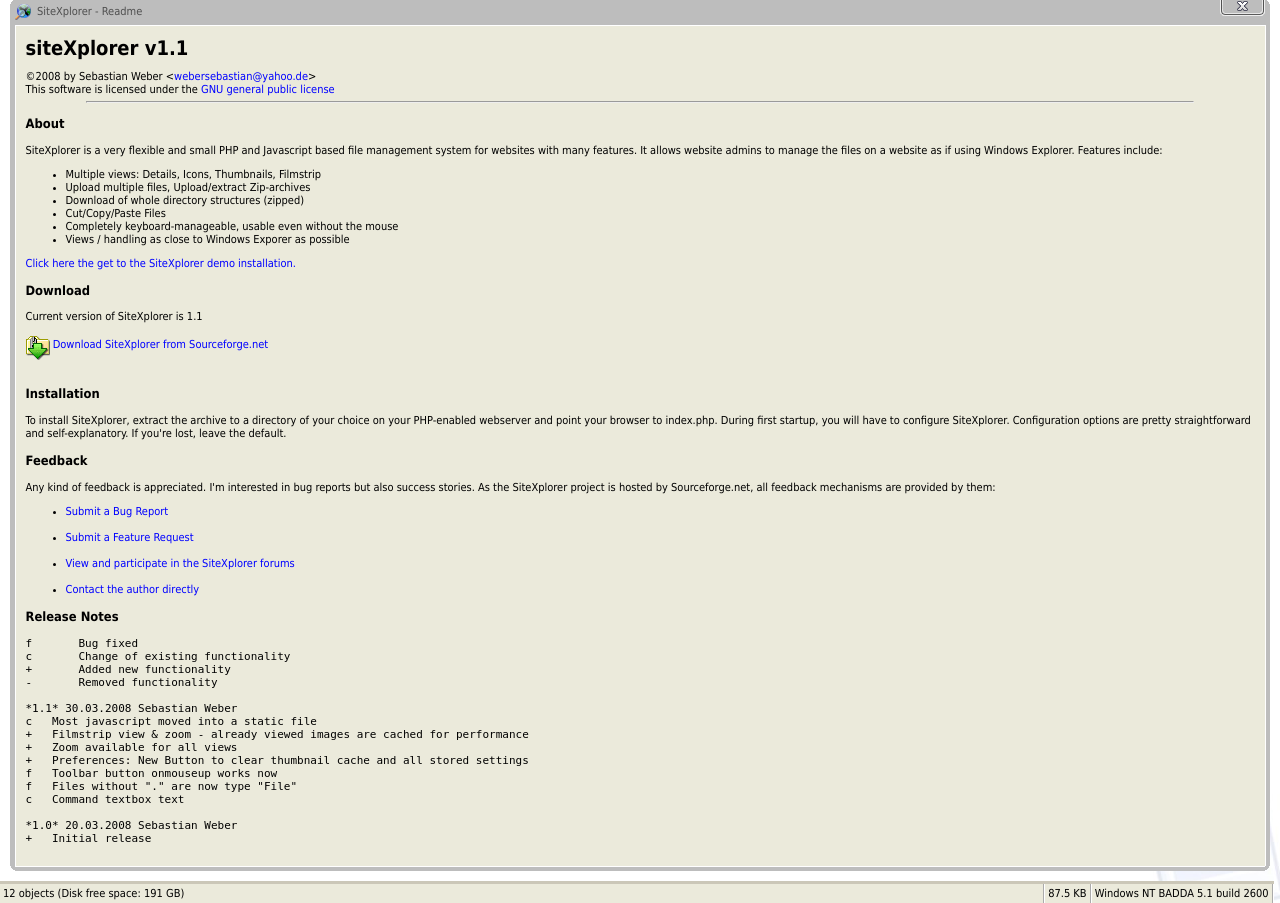
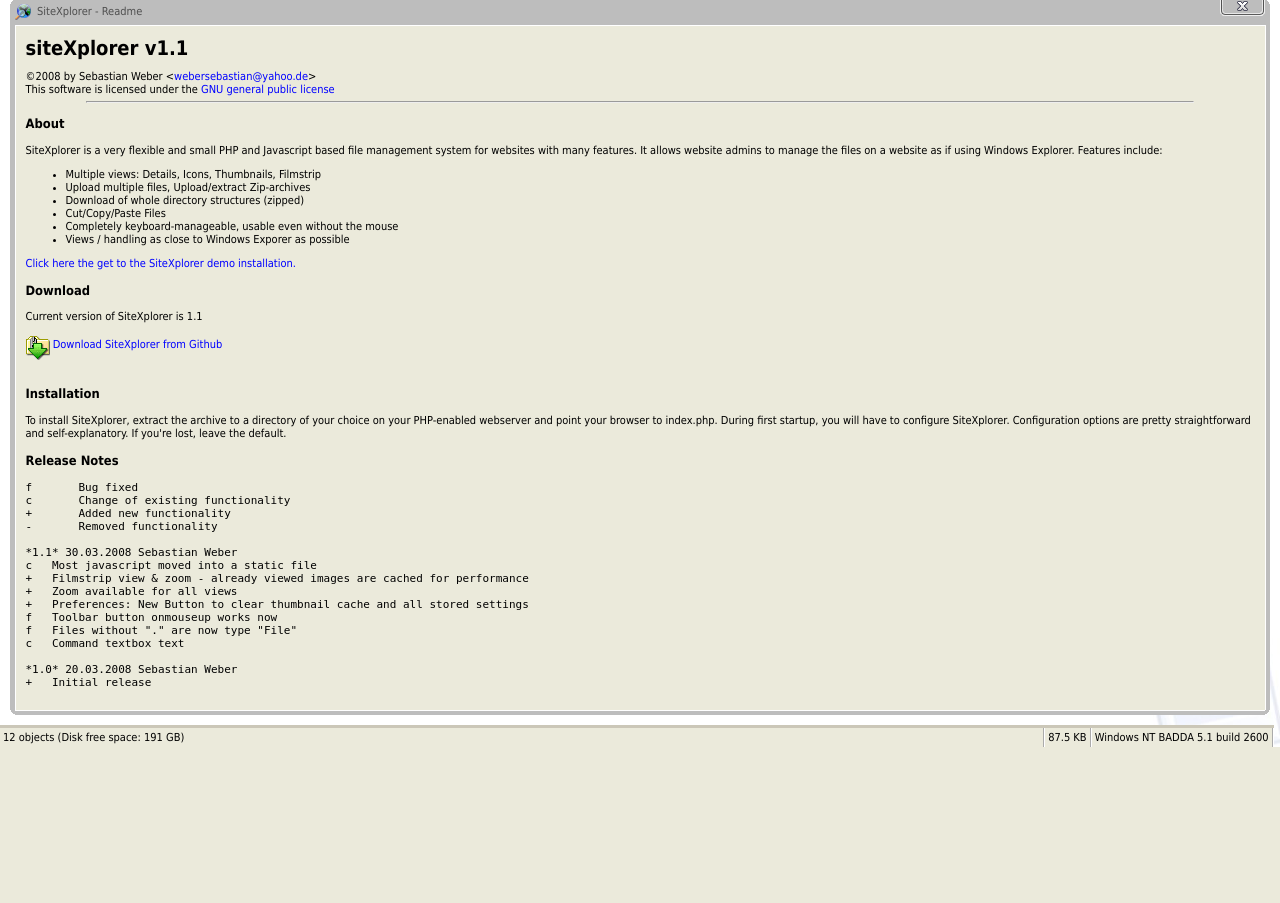
Before and after one commit to badda71/siteXplorer, a PHP site: page /readme.html in a window 1280 px wide. Shown: the part 84-987 px from the top of the page. After the commit the page ends 831 px from the top, so only its background shows below. Run offline with PHP 8.4, Linux system fonts and the light colour scheme.

Commit message:
replace sourceforge with github

```diff
--- a/readme.html
+++ b/readme.html
@@ -31,7 +31,7 @@
 <div>siteXplorer v1.1</div>
 &copy;2008 by Sebastian Weber &lt;<a href="mailto:websersebastian@yahoo.de">webersebastian@yahoo.de</a>><br>
 This software is licensed under the <a href="http://www.gnu.org/copyleft/gpl.html" target="_new">GNU general public license</a><br>
-Website <a target="_new" href="http://sitexplorer.sourceforge.net">sitexplorer.sourceforge.net</a></div>
+Website <a target="_new" href="http://sitexplorer.badda.de">sitexplorer.badda.de</a></div>
 </td><td bgcolor=#BDBDBD></td></tr><tr><td><img src=img/win_bl.gif></td><td bgcolor=#BDBDBD></td><td><img src=img/win_br.gif></td></tr></table>
 
 <!-- Toolbar -->
@@ -93,24 +93,9 @@
 <a href="index.php">Click here the get to the SiteXplorer demo installation.</a>
 <h3>Download</h3>
 Current version of SiteXplorer is 1.1<br><br>
-<a href="http://sourceforge.net/project/showfiles.php?group_id=203013&package_id=241844"><img align=middle style="" src="img/tool_download.gif"> Download SiteXplorer from Sourceforge.net</a><br><br>
+<a href="https://github.com/badda71/siteXplorer/releases"><img align=middle style="" src="img/tool_download.gif"> Download SiteXplorer from Github</a><br><br>
 <h3>Installation</h3>
 To install SiteXplorer, extract the archive to a directory of your choice on your PHP-enabled webserver and point your browser to index.php. During first startup, you will have to configure SiteXplorer. Configuration options are pretty straightforward and self-explanatory. If you're lost, leave the default.
-<h3>Feedback</h3>
-Any kind of feedback is appreciated. I'm interested in bug reports but also success stories.
-As the SiteXplorer project is hosted by Sourceforge.net, all feedback mechanisms are provided by them:<br>
-
-<ul>
-<li><a href="http://sourceforge.net/tracker/?func=add&group_id=203013&atid=983886" target="_new">
-Submit a Bug Report</a><br>&nbsp;
-<li><a href="http://sourceforge.net/tracker/?func=add&group_id=203013&atid=983889" target="_new">
-Submit a Feature Request</a><br>&nbsp;
-<li><a href="http://sourceforge.net/forum/?group_id=203013" target="_new">
-View and participate in the SiteXplorer forums</a><br>&nbsp;
-<li><script>document.write('<a href="mailto:'+'weberse');
-			document.write('bastian'+'@'+'yahoo');
-			document.write('.de">');</script>Contact the author directly</a>
-</ul>
 <h3>Release Notes</h3>
 <pre>
 f	Bug fixed
```
Also changed, not shown: index.php (+2 -23 lines), README.md.
